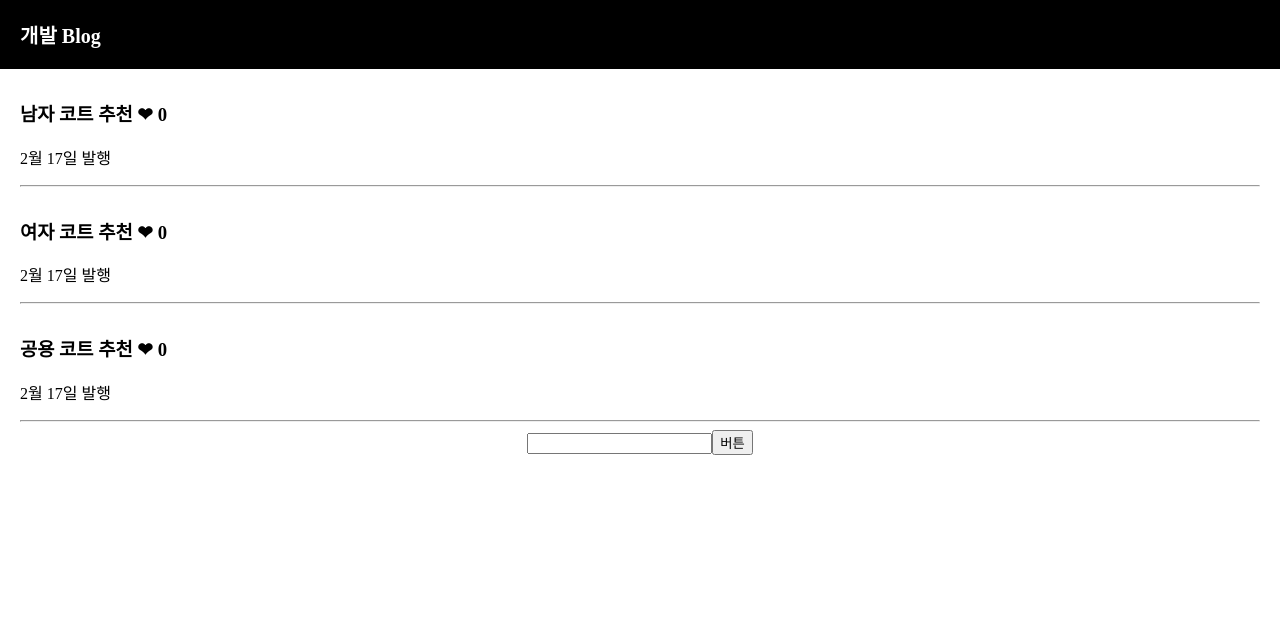
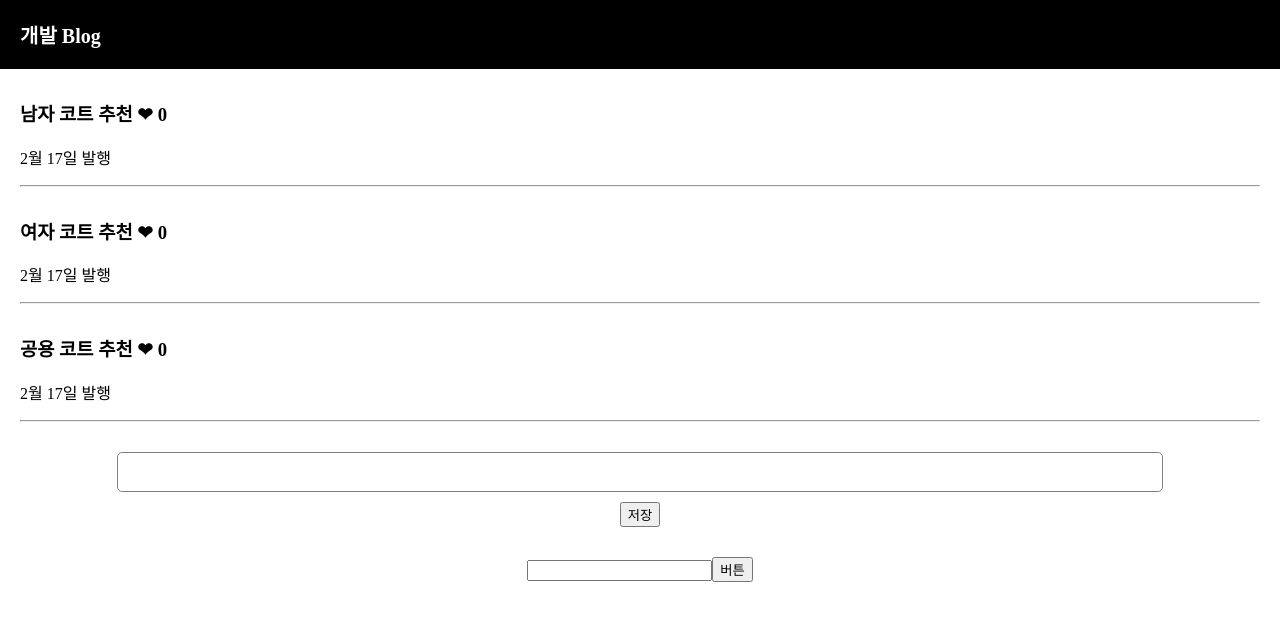
Before and after one commit to WonTaeJang/-, a React (Create React App) app in the folder React/blog/: page / in a window 1280 px wide. Shown: the top 620 px of the page. Built offline with nearby package versions, Linux system fonts and the light colour scheme.

Commit message:
react list 추가

```diff
--- a/React/blog/src/App.css
+++ b/React/blog/src/App.css
@@ -10,6 +10,23 @@ body {
   margin-top: 20px;
   padding: 20px;
   background: #eee;
+}
+
+.publish {
+  margin-top : 30px;
+  margin-bottom : 30px;
+}
+.publish input {
+  padding : 10px;
+  font-size : 16px;
+  border-radius : 5px;
+  width : 80%;
+  border : 1px solid grey;
+}
+.publish button {
+  display : block;
+  margin : auto;
+  margin-top : 10px;
 }
 
 .black-nav {
--- a/React/blog/src/App.js
+++ b/React/blog/src/App.js
@@ -10,6 +10,7 @@ function App() {
   let [modal, modal변경] = useState(false);
 
   let [입력값, 입력값변경] = useState('');
+  let [추가값, 추가값변경] = useState('');
 
   // state:
   // 1. 변수 대신 쓰는 데이터 저장공간
@@ -23,6 +24,12 @@ function App() {
   //   newArray[0] = '여자 코트 추천';
   //   글제목변경(newArray)
   // }
+
+  function addList(추가값){
+    var newArray = [...글제목];
+    newArray.push(추가값);
+    글제목변경(newArray);
+  }
 
   return (
     <div className="App">
@@ -44,7 +51,12 @@ function App() {
         })
       }
 
-{/* input을 사용하여 state에 저장 */}
+      <div className="publish">
+        <input onChange={(e)=>{추가값변경(e.target.value)}}></input>
+        <button onClick={()=>{addList(추가값)}}>저장</button>
+      </div>
+
+      {/* input을 사용하여 state에 저장 */}
       {/* {입력값} */}
       <input onChange={(e)=>{입력값변경(e.target.value)}}></input>
 
```
